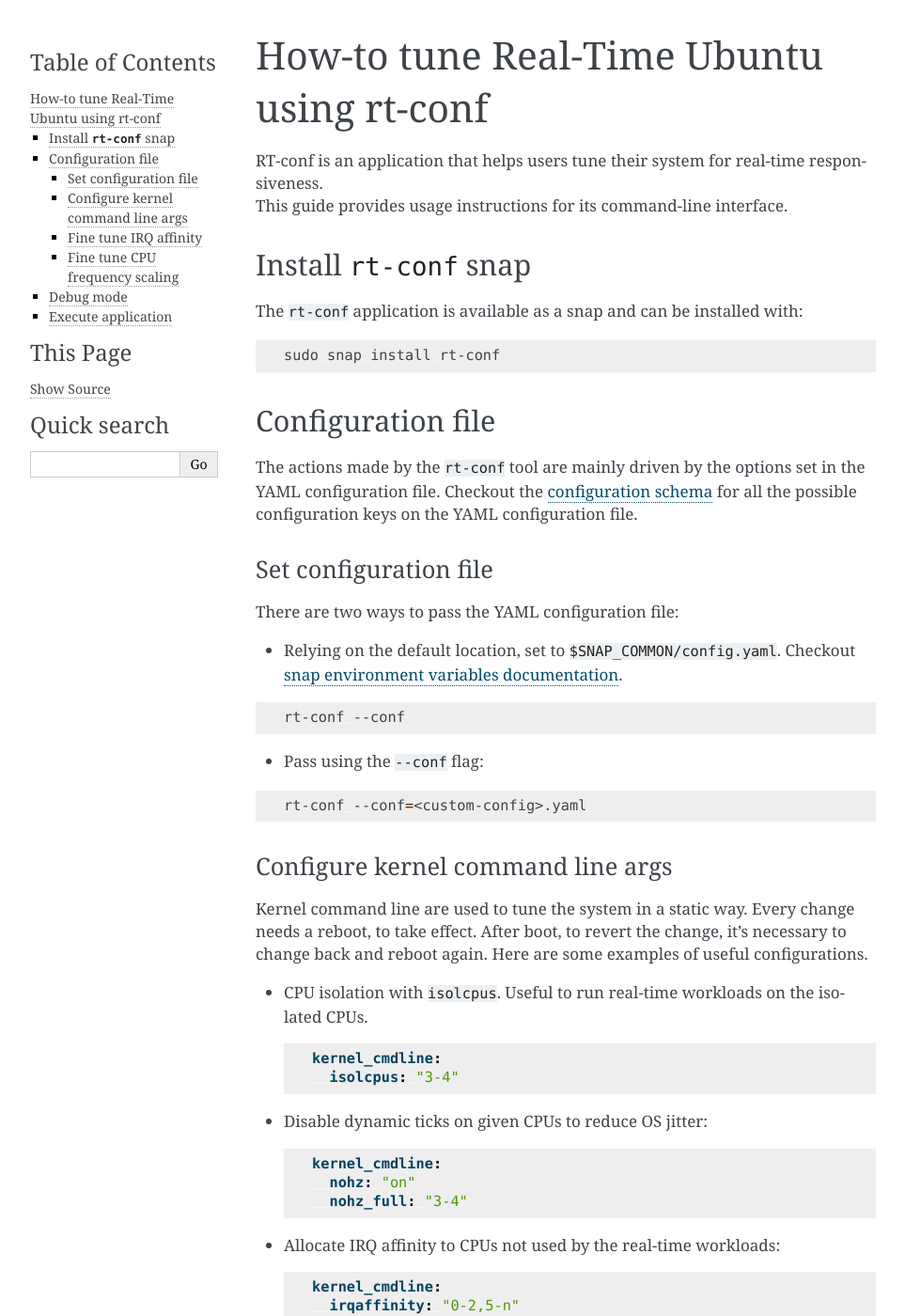
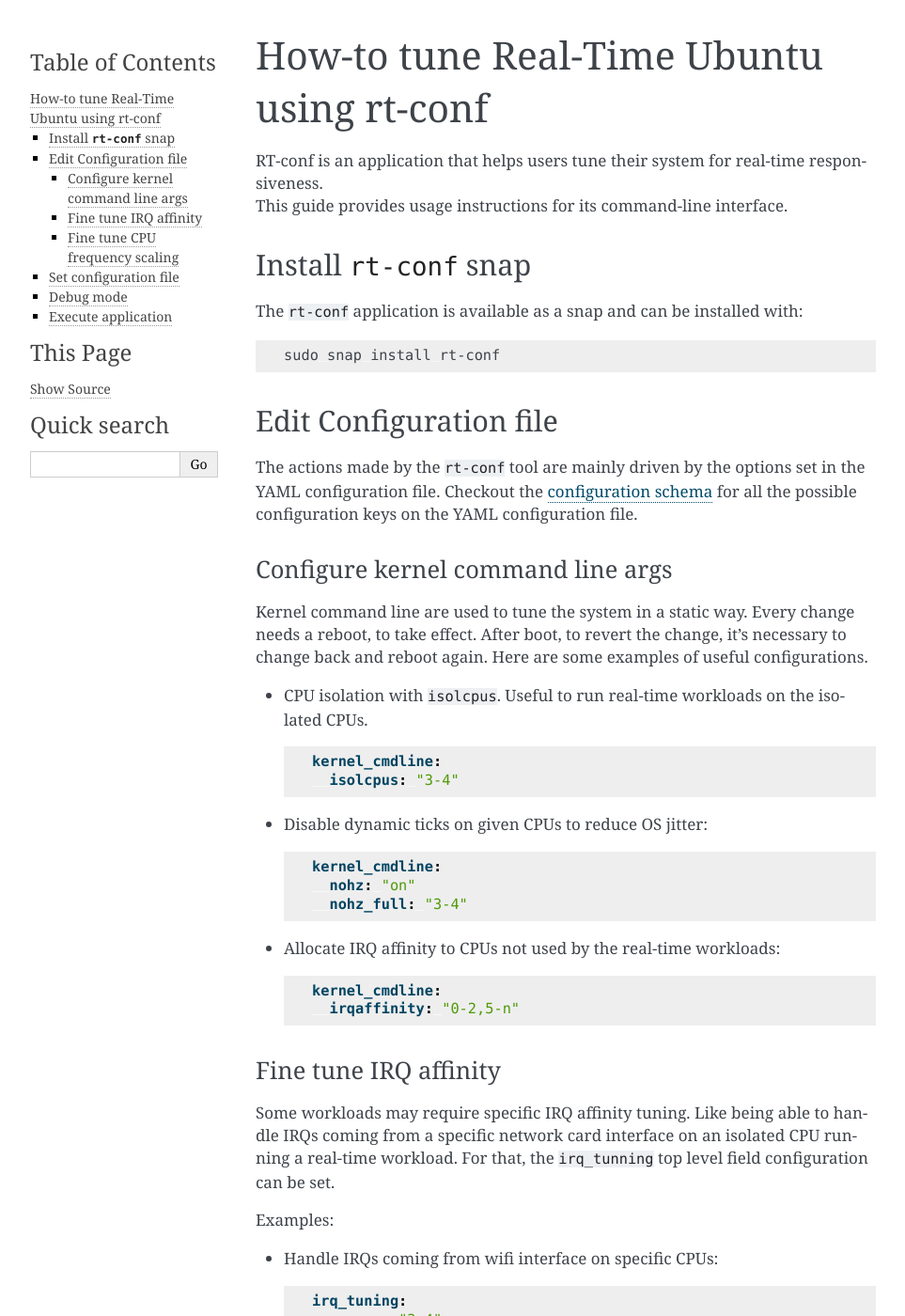
Before and after one commit to canonical/real-time-ubuntu-docs, a Sphinx documentation site: the page built from docs/how-to/rt-conf-cli.md, in a window 1280 px wide and 1400 px high. Shown: the whole window at 94% size, without its empty margins (148-1111 px from the left). Built offline with Sphinx 7.4.7, drawn with Linux system fonts in a browser that asks for light colours; some of the changed text lies outside the part shown.

Commit message:
feat: reorganize config headings to improve text flow
Signed-off-by: Lincoln Wallace <lincoln.wallace@canonical.com>

````diff
--- a/docs/how-to/rt-conf-cli.md
+++ b/docs/how-to/rt-conf-cli.md
@@ -12,27 +12,10 @@
 ```
 <!-- TODO: Complement information with supported systems once the tool is in a stable state -->
 
-
-## Configuration file
+## Edit Configuration file
 
 The actions made by the `rt-conf` tool are mainly driven by the options set in the YAML configuration file.
 Checkout the [configuration schema][config_yaml] for all the possible configuration keys on the YAML configuration file.
-
-### Set configuration file
-
-There are two ways to pass the YAML configuration file:
-
-- Relying on the default location, set to `$SNAP_COMMON/config.yaml`.
-  Checkout [snap environment variables documentation][snap_env_variables].
-
-```shell
-rt-conf --conf
-```
-
-- Pass using the `--conf` flag:
-```shell
-rt-conf --conf=<custom-config>.yaml
-```
 
 ### Configure kernel command line args
 
@@ -95,6 +78,22 @@
     scaling_governor: "performance"
 ```
 
+## Set configuration file
+
+There are two ways to pass the YAML configuration file:
+
+- Relying on the default location, set to `$SNAP_COMMON/config.yaml`.
+  Checkout [snap environment variables documentation][snap_env_variables].
+
+```shell
+rt-conf --conf
+```
+
+- Pass using the `--conf` flag:
+```shell
+rt-conf --conf=<custom-config>.yaml
+```
+
 ## Debug mode
 
 To enable debug logging set the `DEBUG` environment variable to `true`:
````
